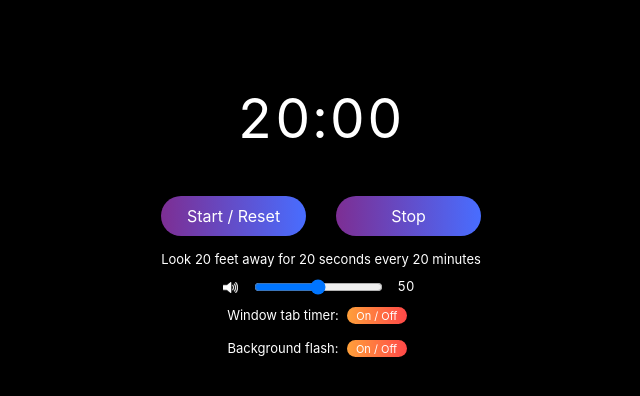
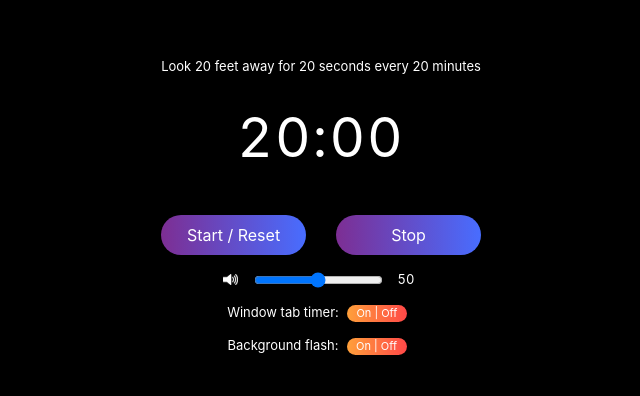
Before and after one commit to ekye121/202020, a React (Create React App) app: page / in a window 1280 px wide. Shown: the part 170-566 px from the top of the page, without its empty margins (319-959 px from the left). Built offline with nearby package versions, Linux system fonts and the light colour scheme.

Commit message:
added local storage to settings

```diff
--- a/src/App.css
+++ b/src/App.css
@@ -58,6 +58,7 @@
   width: 201px;
   margin: auto;
   left: 2px;
+  margin-bottom: 5px;
 }
 
 .audio {
--- a/src/SettingButtons.jsx
+++ b/src/SettingButtons.jsx
@@ -8,7 +8,7 @@ function SettingButtons(props) {
           className="buttons"
           id="tab-timer"
           onClick={() => setToggleTabTimer((toggleTabTimer) => !toggleTabTimer)}>
-          On / Off
+          On | Off
         </button>
       </div>
       <div>
@@ -17,7 +17,7 @@ function SettingButtons(props) {
           className="buttons"
           id="bg-flash"
           onClick={() => setBgFlash((bgFlash) => !bgFlash)}>
-          On / Off
+          On | Off
         </button>
       </div>
     </div>
--- a/src/Timer.jsx
+++ b/src/Timer.jsx
@@ -9,9 +9,9 @@ function Timer() {
   const [time, setTime] = useState('20:00');
   const [isTimerOn, setIsTimerOn] = useState(false);
   const [isAlertOn, setIsAlertOn] = useState(false);
-  const [sound, setSound] = useState(50);
-  const [toggleTabTimer, setToggleTabTimer] = useState(true);
-  const [bgFlash, setBgFlash] = useState(true);
+  const [sound, setSound] = useState(window.localStorage.getItem('sound') || 50);
+  const [toggleTabTimer, setToggleTabTimer] = useState(window.localStorage.getItem('toggleTabTimer') || true);
+  const [bgFlash, setBgFlash] = useState(window.localStorage.getItem('bgFlash') || true);
 
   function startTimer() {
     timer = setInterval(() => {
@@ -49,7 +49,7 @@ function Timer() {
 
   function handleStartClick() {
     clearTimer();
-    setTime('20:00');
+    setTime('00:03');
     setIsTimerOn(true);
     setIsAlertOn(false);
     startTimer();
@@ -96,22 +96,30 @@ function Timer() {
       if (isTimerOn) utterText('go away', sound);
       if (isAlertOn) utterText('come back', sound);
     }
-  }, [time, isTimerOn, isAlertOn]);
+  }, [time, isTimerOn, isAlertOn, sound]);
 
   useEffect(() => {
+    window.localStorage.setItem('toggleTabTimer', toggleTabTimer);
+    window.localStorage.setItem('bgFlash', bgFlash);
+    window.localStorage.setItem('sound', sound);
+
+    if (bgFlash === 'true') setBgFlash(true);
+    if (bgFlash === 'false') setBgFlash(false);
+    if (toggleTabTimer === 'true') setToggleTabTimer(true);
+    if (toggleTabTimer === 'false') setToggleTabTimer(false);
+
     let bgFlashButton = document.querySelector('#bg-flash');
     buttonSlider(bgFlash, bgFlashButton);
 
-    let pageTitle = document.querySelector('title');
     let tabTimerButton = document.querySelector('#tab-timer');
     buttonSlider(toggleTabTimer, tabTimerButton);
+
+    let pageTitle = document.querySelector('title');
     if (toggleTabTimer) pageTitle.textContent = time;
     else pageTitle.textContent = '20 20 20';
 
-    if (time === '00:00') {
-      if (bgFlash) flashBG();
-    }
-  }, [time, toggleTabTimer, bgFlash]);
+    if (time === '00:00' && bgFlash) flashBG();
+  });
 
   useEffect(() => {
     if (time === '00:00') {
@@ -141,6 +149,7 @@ function Timer() {
 
   return (
     <div>
+      <div className="desc">Look 20 feet away for 20 seconds every 20 minutes</div>
       <div className="timer">{time}</div>
       <div>
         <button
@@ -156,7 +165,6 @@ function Timer() {
           Stop
         </button>
       </div>
-      <div className="desc">Look 20 feet away for 20 seconds every 20 minutes</div>
       <Sound sound={sound} setSound={setSound}/>
       <SettingButtons setToggleTabTimer={setToggleTabTimer} setBgFlash={setBgFlash}/>
     </div>
```
